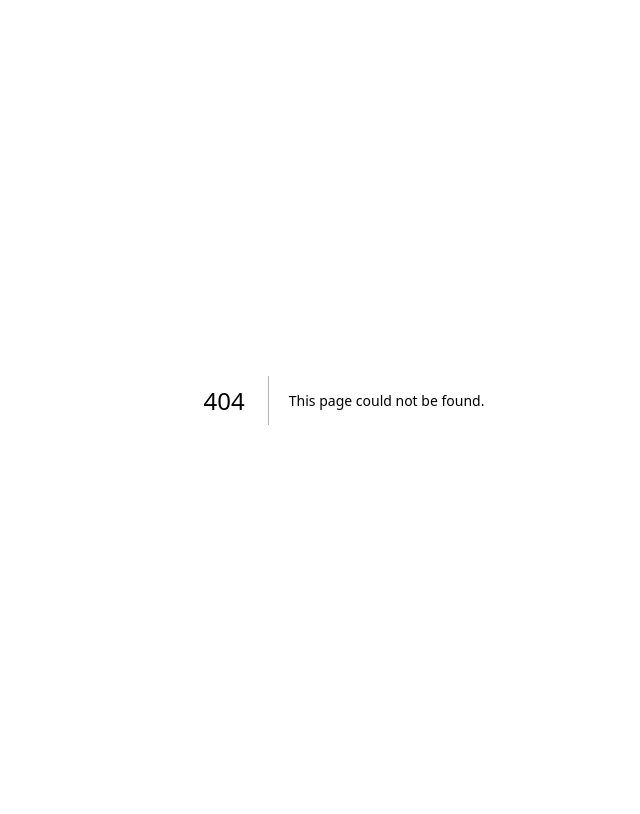
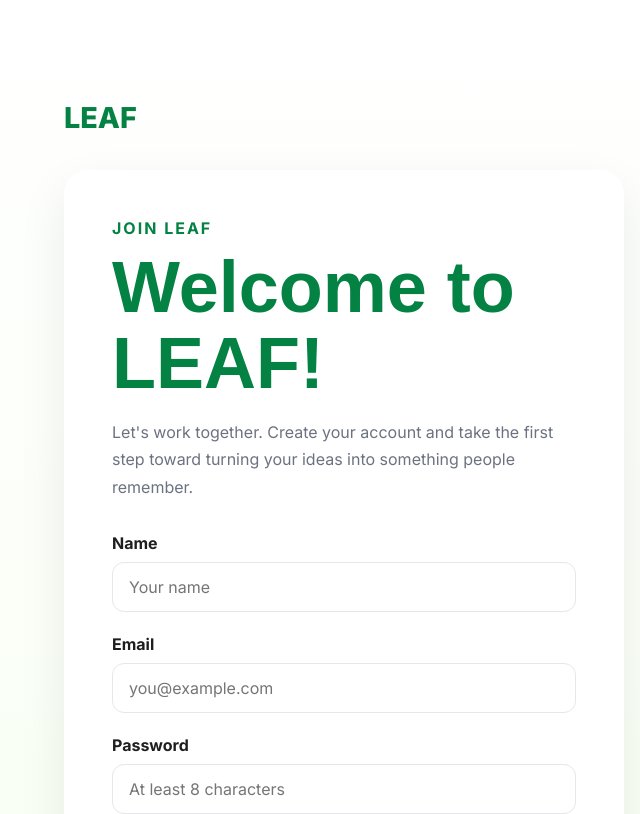
Before and after one commit to TheLeafAgency/The-LEAF-Agency, a Next.js app: page /create-account in a window 1280 px wide. Before the commit this address had no page. Shown: the top 814 px of the page, without its empty margins (296-936 px from the left). Built offline with nearby package versions, Linux system fonts and the light colour scheme.

Commit message:
Create LEAF account page with two-step signup

```diff
--- /dev/null
+++ b/app/create-account/page.tsx
@@ -0,0 +1,226 @@
+"use client";
+
+import { useState } from "react";
+
+export default function CreateAccount() {
+  const [step, setStep] = useState(1);
+  const [verificationCode, setVerificationCode] = useState("");
+  const [submitted, setSubmitted] = useState(false);
+
+  function handleAccountSubmit(event: React.FormEvent<HTMLFormElement>) {
+    event.preventDefault();
+    setStep(2);
+  }
+
+  function handleVerificationSubmit(event: React.FormEvent<HTMLFormElement>) {
+    event.preventDefault();
+    if (verificationCode.length !== 6) return;
+    setSubmitted(true);
+  }
+
+  return (
+    <main
+      style={{
+        minHeight: "100vh",
+        background: "linear-gradient(180deg, #ffffff 0%, #f8fff3 100%)",
+        padding: "100px 20px 80px",
+      }}
+    >
+      <div style={{ maxWidth: "560px", margin: "0 auto" }}>
+        <a
+          href="/"
+          style={{
+            display: "inline-block",
+            color: "#048243",
+            fontWeight: 800,
+            fontSize: "1.8rem",
+            marginBottom: "35px",
+          }}
+        >
+          LEAF
+        </a>
+
+        <div
+          style={{
+            background: "white",
+            borderRadius: "24px",
+            padding: "48px",
+            boxShadow: "0 20px 50px rgba(0,0,0,0.08)",
+          }}
+        >
+          {submitted ? (
+            <div style={{ textAlign: "center" }}>
+              <div style={{ fontSize: "3rem", marginBottom: "15px" }}>🌱</div>
+              <h1
+                style={{
+                  fontFamily: '"BPMF Huninn", sans-serif',
+                  color: "#048243",
+                  fontSize: "3rem",
+                  marginBottom: "15px",
+                }}
+              >
+                Welcome to LEAF!
+              </h1>
+              <p style={{ color: "#6B7280", lineHeight: 1.7 }}>
+                Your account is ready. We&apos;re excited to work together and
+                bring your ideas to life.
+              </p>
+            </div>
+          ) : step === 1 ? (
+            <>
+              <p
+                style={{
+                  color: "#048243",
+                  fontWeight: 700,
+                  letterSpacing: "2px",
+                  textTransform: "uppercase",
+                  marginBottom: "12px",
+                }}
+              >
+                Join LEAF
+              </p>
+
+              <h1
+                style={{
+                  fontFamily: '"BPMF Huninn", sans-serif',
+                  color: "#048243",
+                  fontSize: "clamp(2.8rem, 7vw, 4.5rem)",
+                  lineHeight: 1.05,
+                  marginBottom: "18px",
+                }}
+              >
+                Welcome to LEAF!
+              </h1>
+
+              <p style={{ color: "#6B7280", lineHeight: 1.7, marginBottom: "32px" }}>
+                Let&apos;s work together. Create your account and take the first
+                step toward turning your ideas into something people remember.
+              </p>
+
+              <form onSubmit={handleAccountSubmit}>
+                <label style={labelStyle}>
+                  Name
+                  <input name="name" type="text" required style={inputStyle} placeholder="Your name" autoComplete="name" />
+                </label>
+
+                <label style={labelStyle}>
+                  Email
+                  <input name="email" type="email" required style={inputStyle} placeholder="you@example.com" autoComplete="email" />
+                </label>
+
+                <label style={labelStyle}>
+                  Password
+                  <input name="password" type="password" required minLength={8} style={inputStyle} placeholder="At least 8 characters" autoComplete="new-password" />
+                </label>
+
+                <button
+                  type="submit"
+                  className="hero-button primary-btn"
+                  style={{ width: "100%", marginTop: "8px" }}
+                >
+                  Continue
+                </button>
+              </form>
+            </>
+          ) : (
+            <>
+              <p
+                style={{
+                  color: "#048243",
+                  fontWeight: 700,
+                  letterSpacing: "2px",
+                  textTransform: "uppercase",
+                  marginBottom: "12px",
+                }}
+              >
+                Step 2 of 2
+              </p>
+
+              <h1
+                style={{
+                  fontFamily: '"BPMF Huninn", sans-serif',
+                  color: "#048243",
+                  fontSize: "clamp(2.5rem, 7vw, 4rem)",
+                  lineHeight: 1.05,
+                  marginBottom: "18px",
+                }}
+              >
+                Verify your email.
+              </h1>
+
+              <p style={{ color: "#6B7280", lineHeight: 1.7, marginBottom: "30px" }}>
+                Enter the 6-digit verification code we sent to your email to
+                finish creating your LEAF account.
+              </p>
+
+              <form onSubmit={handleVerificationSubmit}>
+                <label style={labelStyle}>
+                  Verification Code
+                  <input
+                    name="verificationCode"
+                    type="text"
+                    inputMode="numeric"
+                    autoComplete="one-time-code"
+                    maxLength={6}
+                    required
+                    value={verificationCode}
+                    onChange={(event) =>
+                      setVerificationCode(event.target.value.replace(/\D/g, "").slice(0, 6))
+                    }
+                    style={{ ...inputStyle, letterSpacing: "6px", textAlign: "center", fontSize: "22px" }}
+                    placeholder="000000"
+                  />
+                </label>
+
+                <button
+                  type="submit"
+                  className="hero-button primary-btn"
+                  style={{ width: "100%", marginTop: "8px", opacity: verificationCode.length === 6 ? 1 : 0.55 }}
+                  disabled={verificationCode.length !== 6}
+                >
+                  Verify & Create Account
+                </button>
+              </form>
+
+              <button
+                type="button"
+                onClick={() => setStep(1)}
+                style={{
+                  display: "block",
+                  margin: "18px auto 0",
+                  border: "none",
+                  background: "transparent",
+                  color: "#048243",
+                  fontWeight: 700,
+                }}
+              >
+                Go back
+              </button>
+            </>
+          )}
+        </div>
+      </div>
+    </main>
+  );
+}
+
+const labelStyle: React.CSSProperties = {
+  display: "block",
+  fontWeight: 700,
+  color: "#1E1E1E",
+  marginBottom: "22px",
+};
+
+const inputStyle: React.CSSProperties = {
+  display: "block",
+  width: "100%",
+  marginTop: "9px",
+  padding: "14px 16px",
+  border: "1px solid #E5E7EB",
+  borderRadius: "12px",
+  fontFamily: "Inter, sans-serif",
+  fontSize: "16px",
+  color: "#1E1E1E",
+  background: "white",
+  outline: "none",
+};
```
